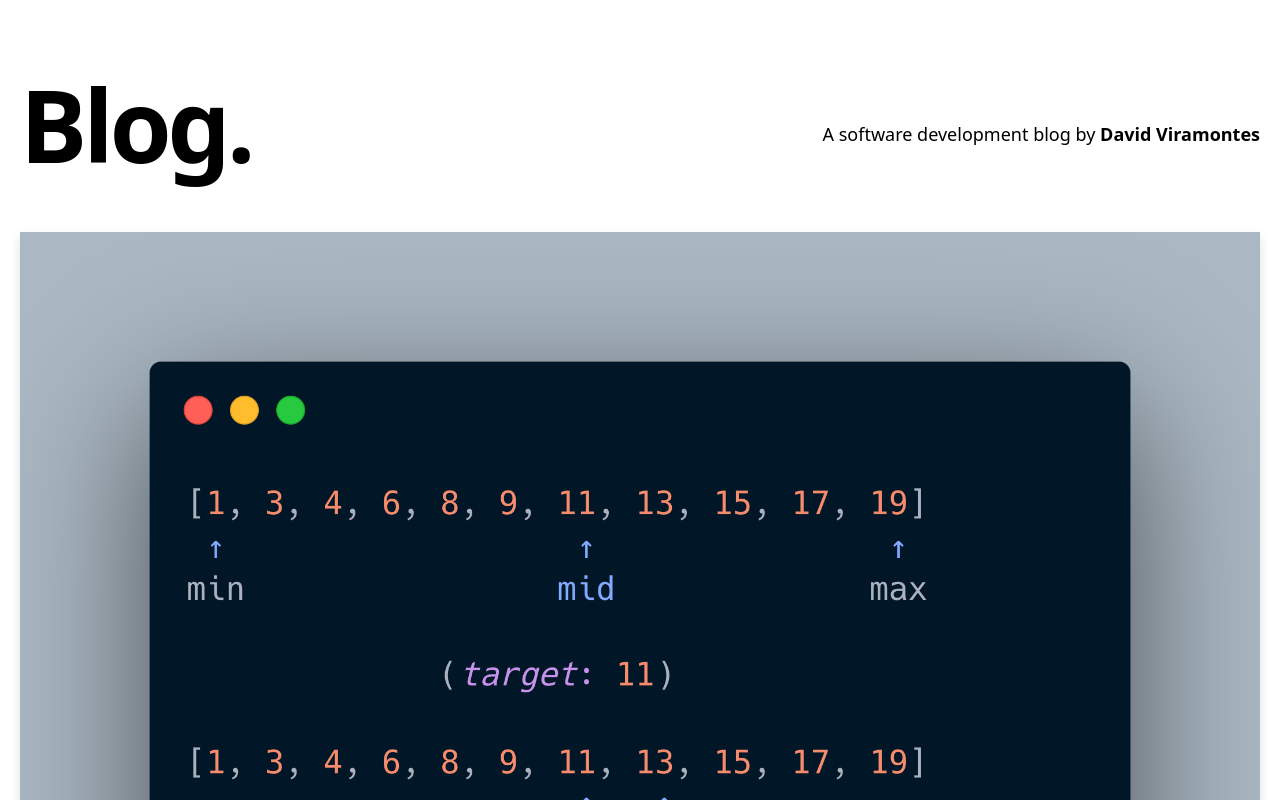
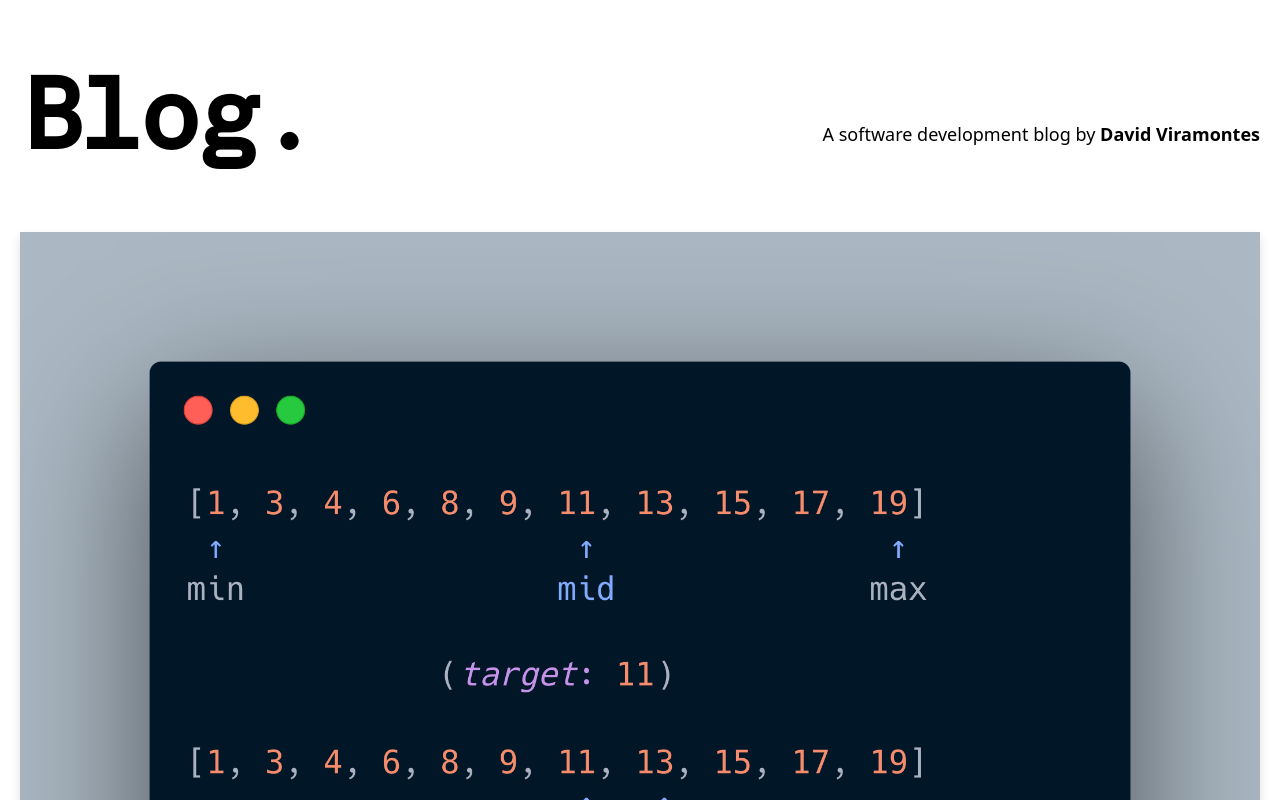
Before and after one commit to dviramontes/dotcom, a Next.js app: page / in a window 1280 px wide. Shown: the top 800 px of the page. Built offline with nearby package versions, Linux system fonts and the light colour scheme.

Commit message:
introduce new font

```diff
--- a/components/markdown-styles.module.css
+++ b/components/markdown-styles.module.css
@@ -36,5 +36,7 @@
 }
 
 .markdown code {
+  background-color: #2d2d2d;
+  color: #ffffff;
   @apply px-1 py-0.5 rounded-sm;
 }
--- a/styles/index.css
+++ b/styles/index.css
@@ -14,6 +14,14 @@ pre code {
   line-height: 1.45;
   background-color: #f6f8fa;
   border-radius: 3px;
+  font-family: 'Server Mono', monospace;
+}
+
+h1,
+h2,
+h3 {
+  font-family: 'Server Mono', Consolas, Monaco, 'Andale Mono', 'Ubuntu Mono',
+    monospace;
 }
 
 footer {
--- a/styles/prism.css
+++ b/styles/prism.css
@@ -1,12 +1,22 @@
 /* PrismJS 1.29.0
 https://prismjs.com/download.html#themes=prism-tomorrow&languages=markup+css+clike+javascript+bash+elixir+erlang+graphql+json+jsx+markdown+python+jsx+sql+typescript */
+
+/* Custom ServerMono Font */
+@font-face {
+  font-family: 'Server Mono';
+  src: url('/fonts/ServerMono-Regular.woff2') format('woff2');
+  font-weight: normal;
+  font-style: normal;
+  font-display: swap;
+}
 
 code[class*='language-'],
 pre[class*='language-'] {
   color: #ccc;
   background: none;
-  font-family: Consolas, Monaco, 'Andale Mono', 'Ubuntu Mono', monospace;
-  font-size: 1em;
+  font-family: 'Server Mono', Consolas, Monaco, 'Andale Mono', 'Ubuntu Mono',
+    monospace;
+  font-size: 0.925em;
   text-align: left;
   white-space: pre;
   word-spacing: normal;
```
Also changed, not shown: public/fonts/ServerMono-Regular.woff2 (added).
